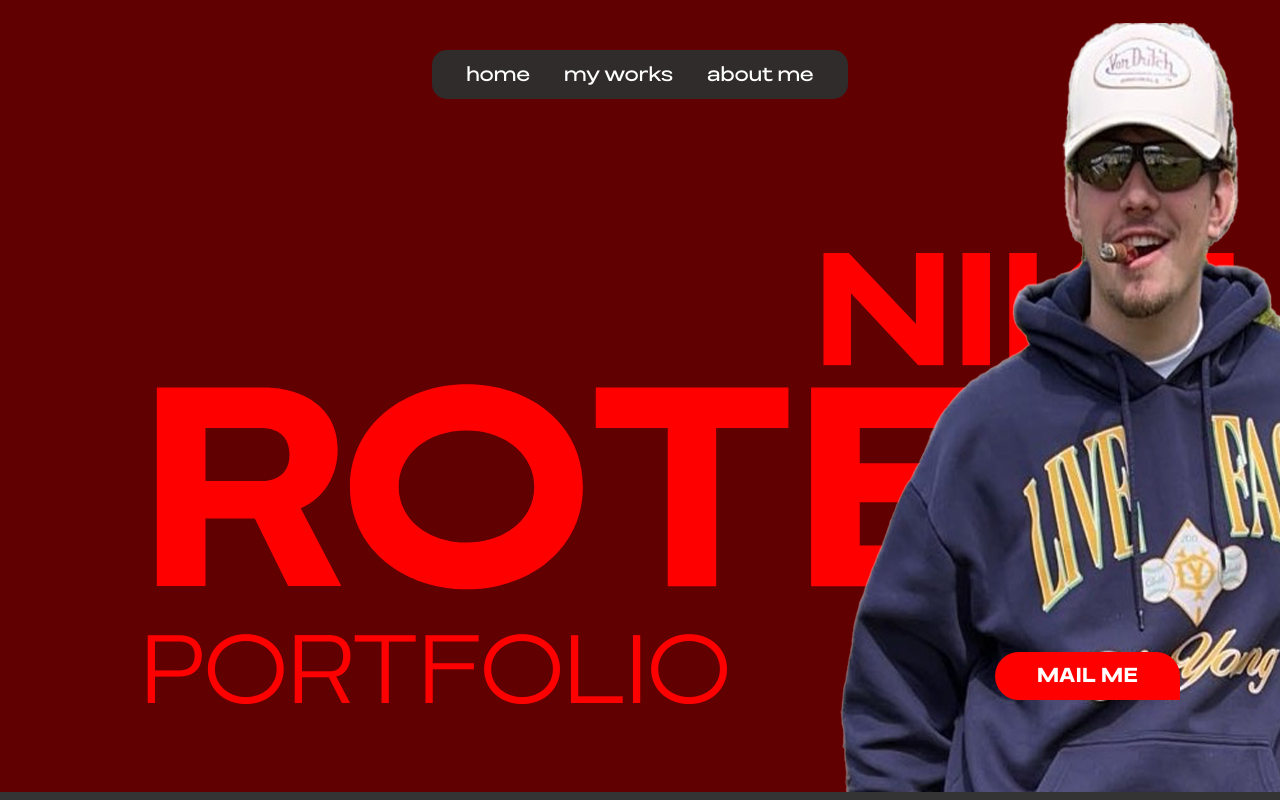
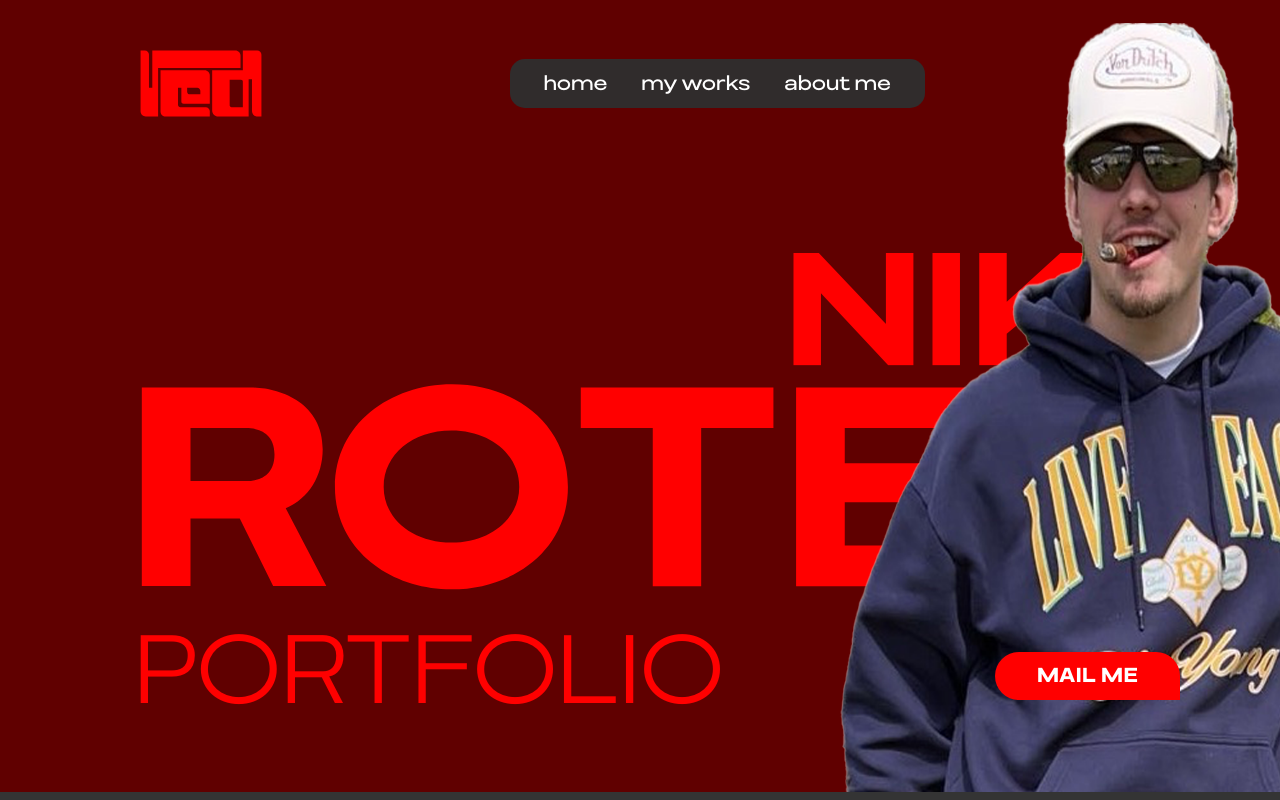
Before and after one commit to aaron04648/Portfolio, an Angular app: page / in a window 1280 px wide. Shown: the top 800 px of the page. Built offline with nearby package versions, Linux system fonts and the light colour scheme.

Commit message:
enhance - homepage : pixelperfect

```diff
--- a/src/app/Modules/header/header.component.html
+++ b/src/app/Modules/header/header.component.html
@@ -1,7 +1,9 @@
 <div class="wrapper">
+  <img src="../../../assets/img/logo_red_rot.svg" alt="" />
   <div class="container">
     <div routerLink="/" id="home" class="routerLinks">home</div>
     <div routerLink="/myWorks" id="myWorks" class="routerLinks">my works</div>
     <div routerLink="/aboutMe" id="aboutMe" class="routerLinks">about me</div>
   </div>
+  <div></div>
 </div>
--- a/src/app/Modules/header/header.component.scss
+++ b/src/app/Modules/header/header.component.scss
@@ -1,10 +1,12 @@
 .wrapper {
-  display: flex;
-  justify-content: center;
+  display: grid;
+  align-items: center;
   position: absolute;
   top: 50px;
   width: 100vw;
+  margin-left: 140px;
   font-family: Mosvita-SemiBold-Expanded;
+  grid-template-columns: auto auto auto;
   .container {
     display: flex;
     justify-content: space-evenly;
@@ -20,4 +22,10 @@
       cursor: pointer;
     }
   }
+  img {
+    position: relative;
+    left: 0;
+    width: 122px;
+    height: 67px;
+  }
 }
--- a/src/app/Pages/homepage/homepage.component.scss
+++ b/src/app/Pages/homepage/homepage.component.scss
@@ -41,22 +41,16 @@
         color: #ff0000;
       }
       #Nike {
-        max-height: 158px;
-        font-family: Mosvita;
-        line-height: 158px;
+        margin-right: 15px;
         font: normal normal 900 158px/135px Mosvita;
-
-        justify-self: flex-end;
+        text-align: right;
       }
       #Roten {
-        max-height: 280px;
-        font-family: Mosvita;
-        line-height: 280px;
+        margin-left: -15px;
         font: normal normal 900 280px/204px Mosvita;
       }
       #Portfolio {
-        max-height: 100px;
-        line-height: 100px;
+        margin-left: -7px;
         font: normal normal normal 100px/86px Mosvita-Expanded;
       }
     }
```
Also changed, not shown: src/assets/img/logo_red_grau.svg (added), src/assets/img/logo_red_rot.svg (added).
